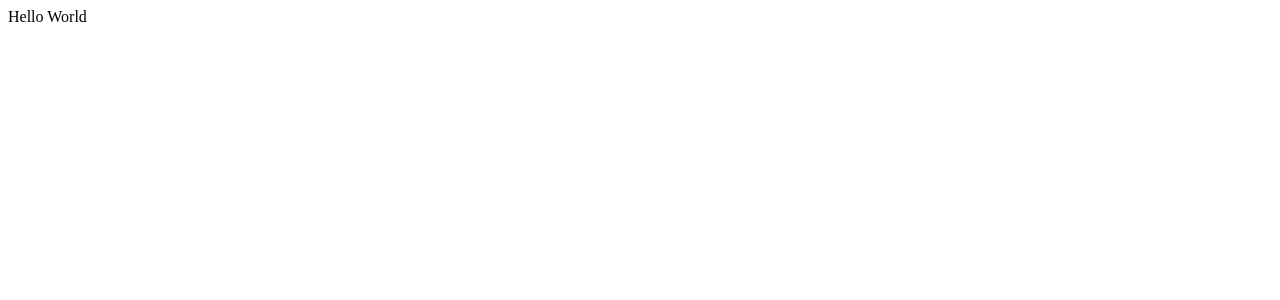
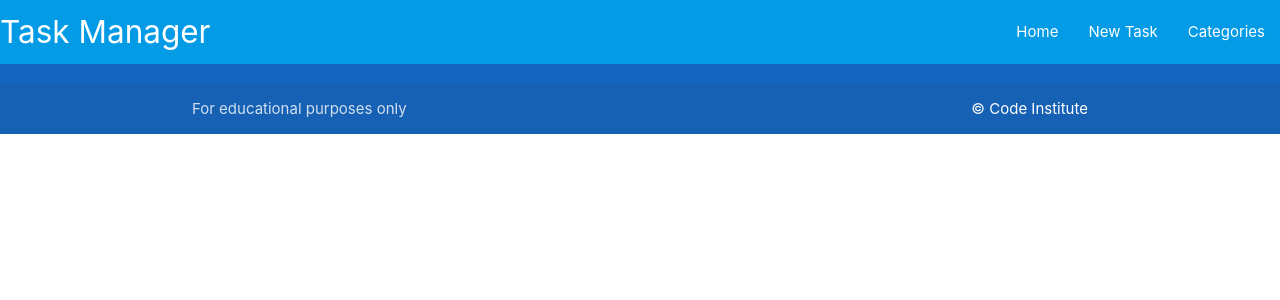
Before and after one commit to rdhadda/taskmanagerv3, a Flask app: page / in a window 1280 px wide. Before the commit the part shown is almost empty. Shown: the top 300 px of the page. Run offline with Flask 3, Linux system fonts and the light colour scheme.

Commit message:
feat: added base.html template

```diff
--- a/taskmanager/templates/base.html
+++ b/taskmanager/templates/base.html
@@ -1,11 +1,59 @@
 <!DOCTYPE html>
 <html lang="en">
-  <head>
-    <meta charset="UTF-8" />
-    <meta name="viewport" content="width=device-width, initial-scale=1.0" />
+<head>
+
+    <meta charset="UTF-8">
+    <meta http-equiv="X-UA-Compatible" content="IE=edge">
+    <meta name="viewport" content="width=device-width, initial-scale=1.0">
+    <link rel="stylesheet" href="https://cdnjs.cloudflare.com/ajax/libs/font-awesome/5.15.3/css/all.min.css"
+        integrity="sha512-iBBXm8fW90+nuLcSKlbmrPcLa0OT92xO1BIsZ+ywDWZCvqsWgccV3gFoRBv0z+8dLJgyAHIhR35VZc2oM/gI1w=="
+        crossorigin="anonymous" referrerpolicy="no-referrer">
+    <link rel="stylesheet" href="https://cdnjs.cloudflare.com/ajax/libs/materialize/1.0.0/css/materialize.min.css"
+        type="text/css">
+    <link rel="stylesheet" href="{{ url_for('static', filename='css/style.css') }}" type="text/css">
     <title>Task Manager</title>
-  </head>
-  <body>
-    Hello World
-  </body>
+</head>
+
+<body>
+
+    <header>
+        <!-- top navbar -->
+        <nav class="light-blue darken-1">
+            <div class="nav-wrapper">
+            <a href="{{ url_for('home') }}" class="brand-logo">Task Manager</a>
+            <a href="#" data-target="mobile-demo" class="sidenav-trigger"><i class="fas fa-bars"></i></a>
+            <ul class="right hide-on-med-and-down">
+                <li><a href="{{ url_for('home') }}">Home</a></li>
+                <li><a href="">New Task</a></li>
+                <li><a href="">Categories</a></li>
+            </ul>
+            </div>
+        </nav>
+
+        <!-- mobile sidenav -->
+        <ul class="sidenav" id="mobile-demo">
+            <li><a href="{{ url_for('home') }}">Home</a></li>
+            <li><a href="">New Task</a></li>
+            <li><a href="">Categories</a></li>
+        </ul>
+    </header>
+
+    <main class="container">
+        {% block content %}
+        {% endblock %}
+    </main>
+
+    <footer class="page-footer blue darken-3">
+        <div class="footer-copyright">
+            <div class="container">
+                For educational purposes only
+                <a class="white-text right" href="https://codeinstitute.net" target="_blank">&copy; Code Institute</a>
+            </div>
+        </div>
+    </footer>
+
+    <script src="https://cdnjs.cloudflare.com/ajax/libs/materialize/1.0.0/js/materialize.min.js"></script>
+    <script src="{{ url_for('static', filename='js/script.js') }}"></script>
+
+</body>
 </html>
```
